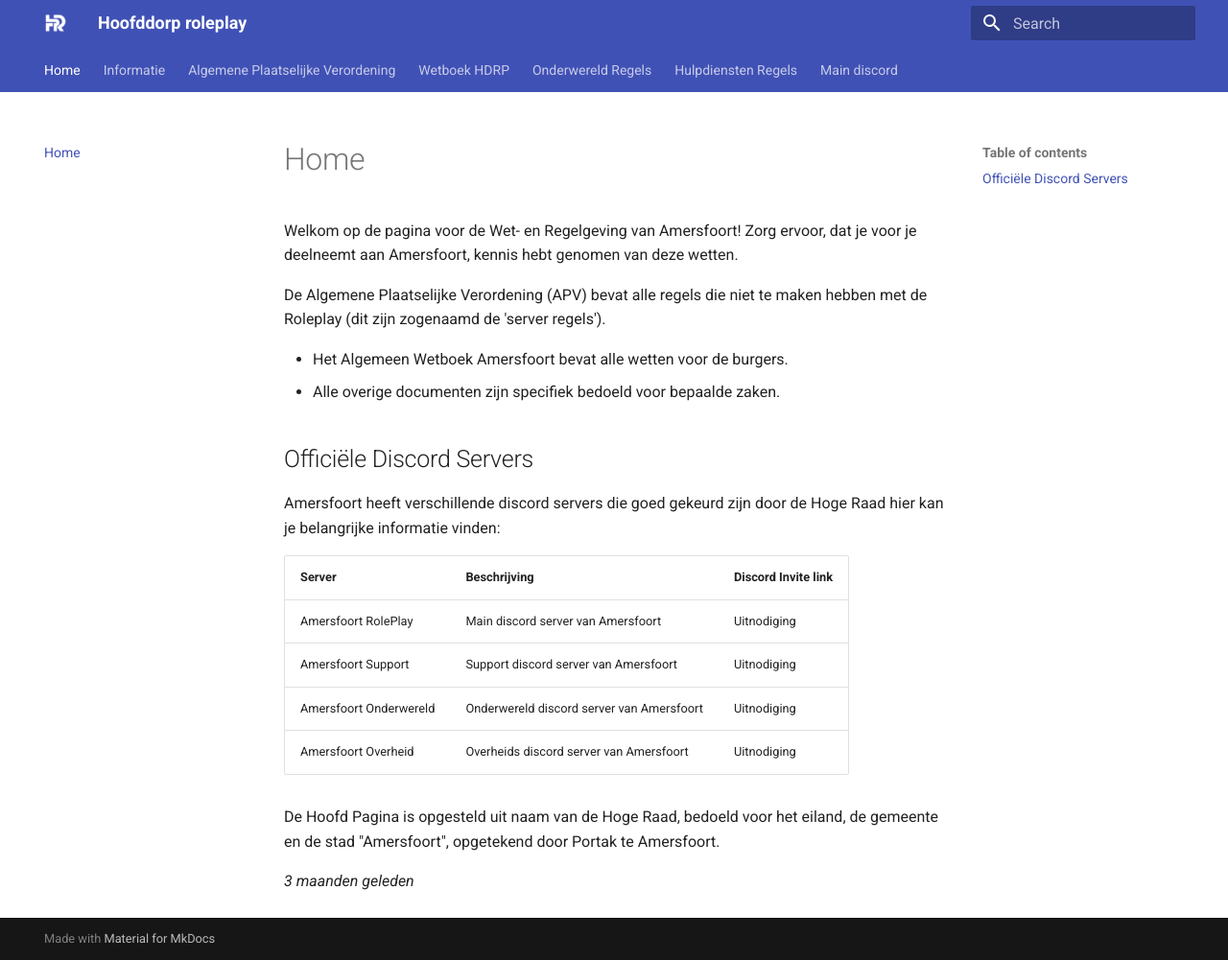
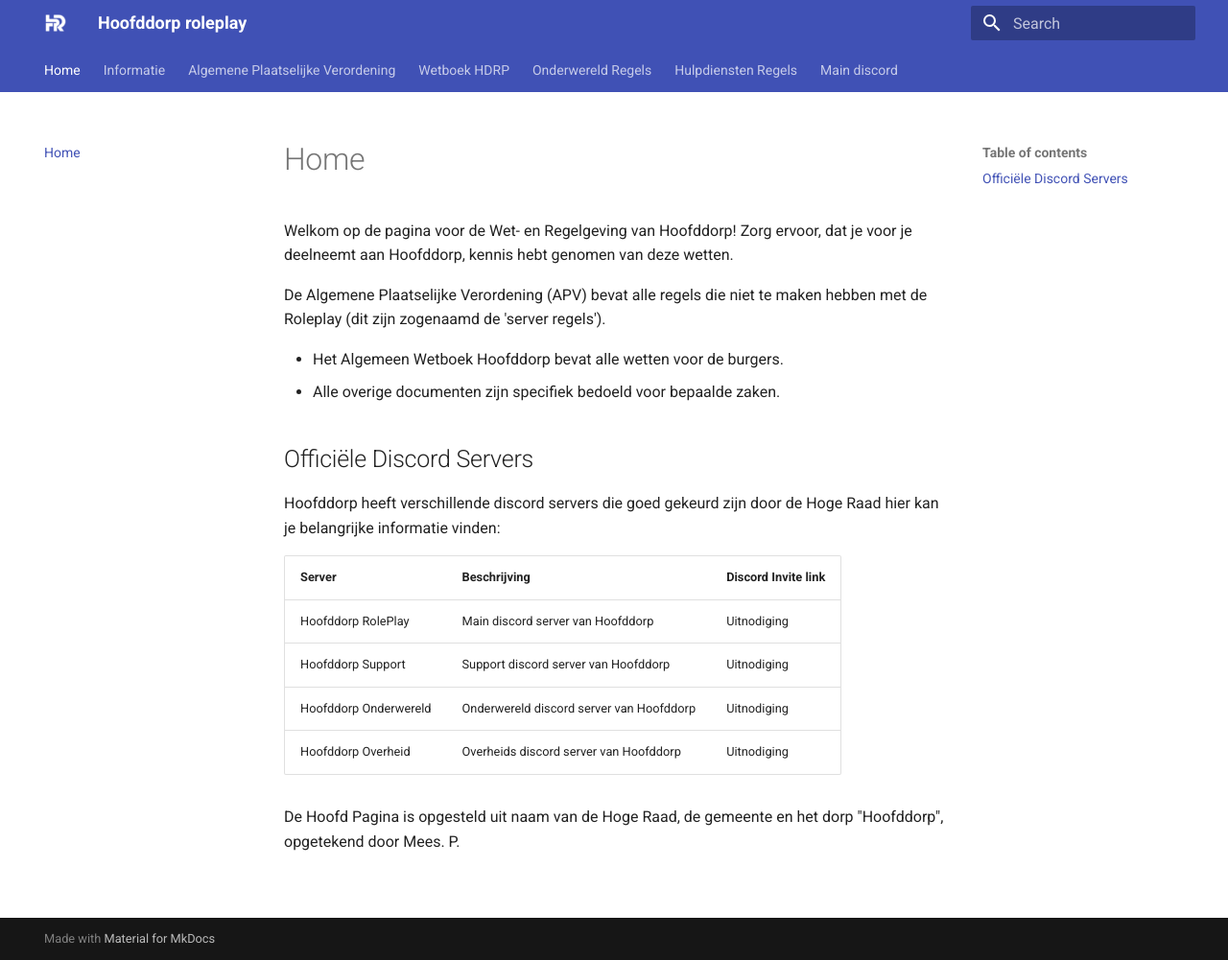
Before and after one commit to meesisgek/Hoofddorp-roleplay-APV, an MkDocs documentation site: the page built from docs/index.md, in a window 1280 px wide and 1001 px high. Shown: the whole window at 96% size. Built offline with MkDocs 1.6.1 and Material for MkDocs 9.7.7, drawn with Linux system fonts in a browser that asks for light colours.

Commit message:
Home pagina 2

```diff
--- a/docs/index.md
+++ b/docs/index.md
@@ -1,21 +1,19 @@
-Welkom op de pagina voor de Wet- en Regelgeving van Amersfoort! Zorg ervoor, dat je voor je deelneemt aan Amersfoort, kennis hebt genomen van deze wetten.
+Welkom op de pagina voor de Wet- en Regelgeving van Hoofddorp! Zorg ervoor, dat je voor je deelneemt aan Hoofddorp, kennis hebt genomen van deze wetten.
 
 De Algemene Plaatselijke Verordening (APV) bevat alle regels die niet te maken hebben met de Roleplay (dit zijn zogenaamd de 'server regels').
 
-- Het Algemeen Wetboek Amersfoort bevat alle wetten voor de burgers.
+- Het Algemeen Wetboek Hoofddorp bevat alle wetten voor de burgers.
 - Alle overige documenten zijn specifiek bedoeld voor bepaalde zaken.
 
 ## Officiële Discord Servers
 
-Amersfoort heeft verschillende discord servers die goed gekeurd zijn door de Hoge Raad hier kan je belangrijke informatie vinden:
+Hoofddorp heeft verschillende discord servers die goed gekeurd zijn door de Hoge Raad hier kan je belangrijke informatie vinden:
 
 | Server | Beschrijving | Discord Invite link |
 |--------|--------------|-------------------|
-| Amersfoort RolePlay | Main discord server van Amersfoort | Uitnodiging |
-| Amersfoort Support | Support discord server van Amersfoort | Uitnodiging |
-| Amersfoort Onderwereld | Onderwereld discord server van Amersfoort | Uitnodiging |
-| Amersfoort Overheid | Overheids discord server van Amersfoort | Uitnodiging |
+| Hoofddorp RolePlay | Main discord server van Hoofddorp | Uitnodiging |
+| Hoofddorp Support | Support discord server van Hoofddorp | Uitnodiging |
+| Hoofddorp Onderwereld | Onderwereld discord server van Hoofddorp | Uitnodiging |
+| Hoofddorp Overheid | Overheids discord server van Hoofddorp | Uitnodiging |
 
-De Hoofd Pagina is opgesteld uit naam van de Hoge Raad, bedoeld voor het eiland, de gemeente en de stad "Amersfoort", opgetekend door Portak te Amersfoort.
-
-*3 maanden geleden*
+De Hoofd Pagina is opgesteld uit naam van de Hoge Raad, de gemeente en het dorp "Hoofddorp", opgetekend door Mees. P.
```
